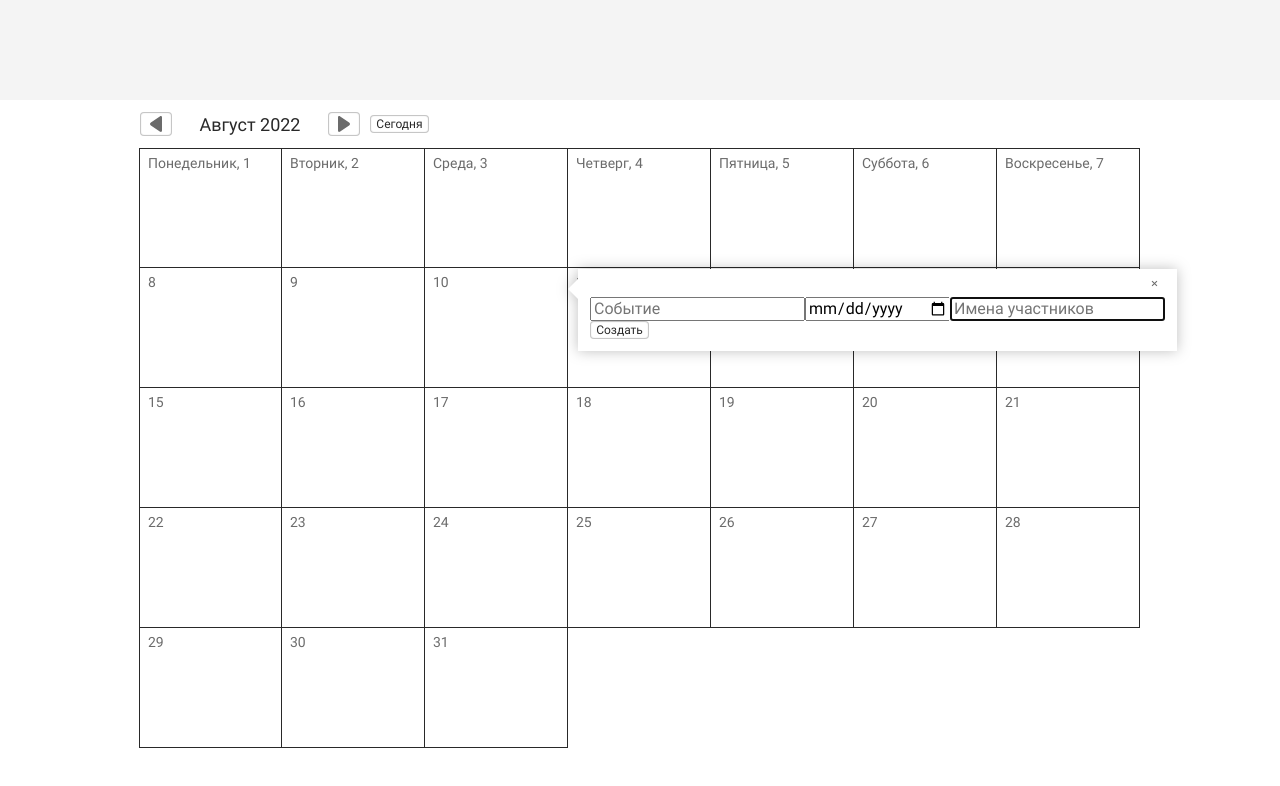
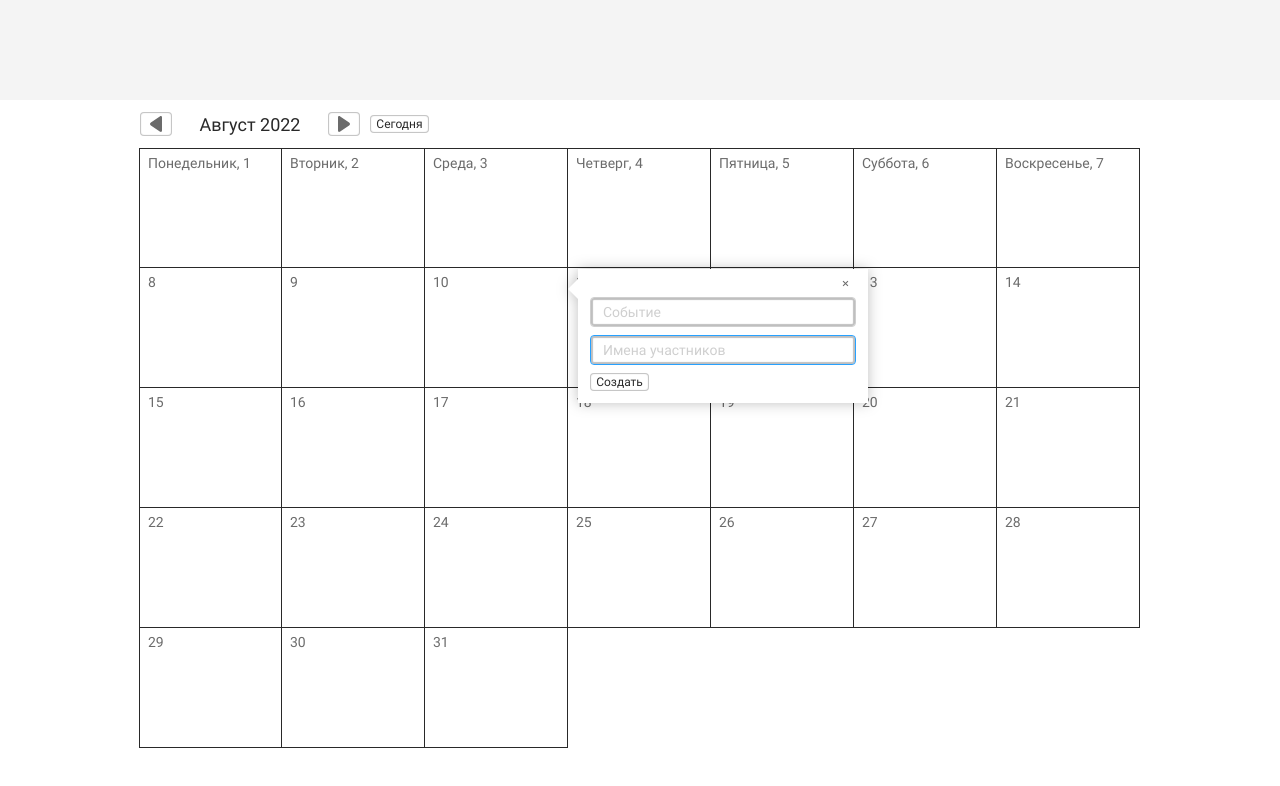
Before and after one commit to KaiZen-prog/calendar-task-manager, a React (Create React App) app: page / in a window 1280 px wide. Both pictures are taken after a click on the element "10". Shown: the top 786 px of the page. Built offline with nearby package versions, Linux system fonts and the light colour scheme.

Commit message:
Дорабатывает модальное окно

```diff
--- a/src/common/utils.ts
+++ b/src/common/utils.ts
@@ -16,3 +16,7 @@ export const getStringWithDayNumberAndMonth = (date: moment.Moment | string) =>
 export const adaptMomentToString = (date: moment.Moment | string) => {
   return moment(date).format('MMMM dddd D');
 }
+
+export const adaptMomentToTask = (date: moment.Moment | string) => {
+  return moment(date).format('YYYY') + '-' + moment(date).format('MM') + '-' + moment(date).format('DD');
+}
--- a/src/components/day/index.tsx
+++ b/src/components/day/index.tsx
@@ -1,7 +1,7 @@
 import {useRef} from 'react';
 import Block from './day.styled';
 import moment from 'moment';
-import {getStringWithCapitalLetter} from '../../common/utils';
+import {getStringWithCapitalLetter, adaptMomentToTask} from '../../common/utils';
 import {ITask} from '../../common/interfaces';
 import React from 'react';
 
@@ -18,7 +18,7 @@ const Day: React.FunctionComponent<Props> = props => {
   const dayRef = useRef<HTMLInputElement>(null);
 
   return (
-    <Block ref={dayRef} tabindex='0' $isTask={task !== null} onClick={()=>{onPopupOpening(dayRef, task)}}>
+    <Block ref={dayRef} tabindex='0' $isTask={task !== null} onClick={()=>{onPopupOpening(dayRef, moment(date).format('YYYY-MM-DD'), task)}}>
       <Block.DateSpan>
         {dayNumber < 7
           ? getStringWithCapitalLetter(moment(date).format('dddd')) + ', ' + moment(date).format('D')
--- a/src/components/task-popup-create/index.tsx
+++ b/src/components/task-popup-create/index.tsx
@@ -1,5 +1,5 @@
 import React, {useState} from 'react';
-import {useAppDispatch} from '../../hooks/hooks';
+import {useAppSelector, useAppDispatch} from '../../hooks/hooks';
 import Block from './popup-create.styled';
 import {InputChangeEventHandler, FormSubmitEventHandler} from '../../common/types';
 import moment from 'moment';
@@ -7,15 +7,16 @@ import {ActionType} from '../../store/actions/actions';
 import ExtraButton from '../button-extra';
 
 const TaskPopupCreate: React.FunctionComponent = () => {
+  const chosenDay = useAppSelector(store => store.chosenDay);
+  const dispatch = useAppDispatch();
 
-  const dispatch = useAppDispatch();
   const [state, setState] = useState({
     taskName: '',
     taskDate: moment.now(),
     taskParticipants: '',
   });
 
-  const onLogInFieldChange: InputChangeEventHandler = (evt) => {
+  const onInputChange: InputChangeEventHandler = (evt) => {
     const {name, value} = evt.target;
 
     setState((prevState) => ({
@@ -30,7 +31,7 @@ const TaskPopupCreate: React.FunctionComponent = () => {
     dispatch({type: ActionType.ADD_TASK, payload: {
         title: state.taskName,
         participants: state.taskParticipants,
-        date: moment(state.taskDate).format('YYYY-MM-DD'),
+        date: chosenDay,
       }});
   };
 
@@ -44,27 +45,11 @@ const TaskPopupCreate: React.FunctionComponent = () => {
         type="text"
         name="taskName"
         placeholder="Событие"
-        onChange={onLogInFieldChange}
+        onChange={onInputChange}
         value={state.taskName}
         autoFocus
         required
       />
-
-
-      <Block.Label htmlFor="taskDate">
-        Дата события
-      </Block.Label>
-      <Block.Input
-        id="taskDate"
-        type="date"
-        name="taskDate"
-        placeholder="День, месяц, год"
-        onChange={onLogInFieldChange}
-        value={state.taskDate}
-        autoFocus
-        required
-      />
-
 
       <Block.Label htmlFor="taskParticipants">
         Участники
@@ -74,7 +59,7 @@ const TaskPopupCreate: React.FunctionComponent = () => {
         type="text"
         name="taskParticipants"
         placeholder="Имена участников"
-        onChange={onLogInFieldChange}
+        onChange={onInputChange}
         value={state.taskParticipants}
         autoFocus
         required
--- a/src/components/task-popup-create/popup-create.styled.ts
+++ b/src/components/task-popup-create/popup-create.styled.ts
@@ -1,5 +1,6 @@
 import styled, {StyledComponentBase} from 'styled-components';
-import {visuallyHidden} from '../../theme/mixins';
+import theme from '../../theme/theme';
+import {visuallyHidden, font} from '../../theme/mixins';
 
 interface ITaskPopupCreate extends StyledComponentBase<any, object> {
   Label?: any;
@@ -7,6 +8,8 @@ interface ITaskPopupCreate extends StyledComponentBase<any, object> {
 }
 
 const TaskPopupCreate: ITaskPopupCreate = styled.form`
+  display: flex;
+  flex-direction: column;
 `;
 
 TaskPopupCreate.Label = styled.label`
@@ -14,8 +17,38 @@ TaskPopupCreate.Label = styled.label`
 `;
 
 TaskPopupCreate.Input = styled.input`
+  margin-bottom: 8px;
+  padding: 6px 12px;
 
+  color: ${theme.color.nero};
+  ${font(theme.fonts.s14l16l.size, theme.fonts.s14l16l.lineHeight, theme.fonts.s14l16l.weight)};
+
+  background: ${theme.color.basicWhite};
+  border: 1px solid ${theme.color.veryLightGray};
+
+  box-shadow: inset 0 0 1px 2px rgba(0, 0, 0, 0.25);
+  border-radius: 4px;
+
+  outline: none;
+
+  :first-child {
+    margin-bottom: 0;
+  }
+
+  ::placeholder {
+    color: ${theme.color.veryLightGray};
+    ${font(theme.fonts.s14l16l.size, theme.fonts.s14l16l.lineHeight, theme.fonts.s14l16l.weight)};
+  }
+
+  :hover,
+  :focus {
+    border-color: ${theme.color.dodgerBlue};
+  }
+
+  :disabled {
+    color: ${theme.color.veryLightGray};
+    background: ${theme.color.whiteSmoke};
+  }
 `;
 
-
 export default TaskPopupCreate;
--- a/src/components/task-popup/index.tsx
+++ b/src/components/task-popup/index.tsx
@@ -9,7 +9,7 @@ import ButtonCross from '../button-cross';
 const modalRoot = document.getElementById('modal-root')  as HTMLElement;
 
 interface Props {
-  task: ITask | null;
+  task?: ITask;
   component: React.ElementType;
   coordinate: {x: number, y: number};
   onPopupClosure: (...args: any[]) => void;
--- a/src/hocs/with-task-popup/with-task-popup.tsx
+++ b/src/hocs/with-task-popup/with-task-popup.tsx
@@ -22,14 +22,15 @@ const WithTaskPopup: React.FunctionComponent<Props> = props => {
   const isTaskPopupOpened = useAppSelector(store => store.isTaskPopupOpened);
   const currentTask = useAppSelector(store => store.currentTask);
 
-  const onPopupOpening = (ref: React.RefObject<HTMLInputElement>, currentTask: ITask | null) => {
+  const onPopupOpening = (ref: React.RefObject<HTMLInputElement>, date: string, currentTask: ITask | null) => {
     document.documentElement.style.overflow = 'hidden';
+
     const rect = ref?.current?.getBoundingClientRect();
     if (rect) {
       setCoordinate({x: Math.floor(rect.right), y: Math.floor(rect.top)});
     }
 
-    dispatch({type: ActionType.TOGGLE_TASK_POPUP, payload: {currentTask: currentTask, isTaskPopupOpened: true}})
+    dispatch({type: ActionType.TOGGLE_TASK_POPUP, payload: {currentTask: currentTask, chosenDay: date, isTaskPopupOpened: true}})
     document.addEventListener('keydown', closePopupKeydown);
   }
 
@@ -60,7 +61,6 @@ const WithTaskPopup: React.FunctionComponent<Props> = props => {
       {(isTaskPopupOpened && currentTask === null) && (
         <TaskPopup
           coordinate={coordinate}
-          task={currentTask}
           component={TaskPopupCreate}
           onPopupClosure={onPopupClosure}
         />
--- a/src/store/reducers/reducer.ts
+++ b/src/store/reducers/reducer.ts
@@ -6,6 +6,7 @@ import {ITask} from '../../common/interfaces';
 
 const initialState = {
   currentDate: moment(),
+  chosenDay: '',
   tasks: [],
   currentTask: null,
   isTaskPopupOpened: false,
@@ -14,8 +15,8 @@ const initialState = {
 const reducer = (state = initialState, action: {type: string; payload?: any;}) => {
   switch (action.type) {
 
-    //В начале работы приложения получаем задачи из localStorage
-    //Если там пусто, берем из моков
+    //Получаем задачи из localStorage
+    //Если там пусто, берем их из моков
     case ActionType.SET_TASKS:
       if (localStorage.getItem('tasks') !== null) {
         return Object.assign({}, state, {
@@ -28,7 +29,6 @@ const reducer = (state = initialState, action: {type: string; payload?: any;}) =
       }
 
     case ActionType.ADD_TASK:
-
       return Object.assign({}, state, {
         tasks: [...state.tasks, action.payload],
         currentTask: null,
@@ -51,6 +51,7 @@ const reducer = (state = initialState, action: {type: string; payload?: any;}) =
 
     case ActionType.TOGGLE_TASK_POPUP:
       return Object.assign({}, state, {
+        chosenDay: action.payload.chosenDay,
         currentTask: action.payload.currentTask,
         isTaskPopupOpened: action.payload.isTaskPopupOpened
       });
--- a/src/theme/theme.js
+++ b/src/theme/theme.js
@@ -8,6 +8,7 @@ const theme = {
     navyBlue: '#0271C7',
     nero: '#292929',
     pattensBlue: '#C2E4FE',
+    valencia: '#E94E4E',
     veryLightGray: '#CFCFCF',
     whiteSmoke: '#F4F4F4',
   },
```
